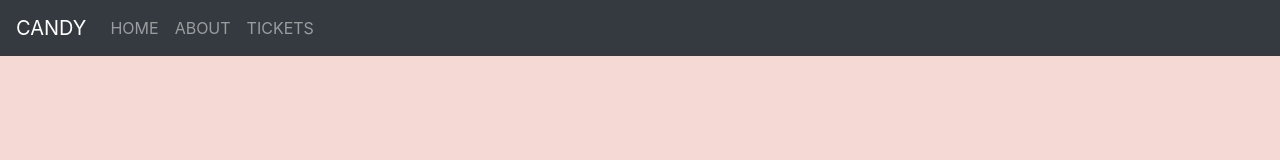
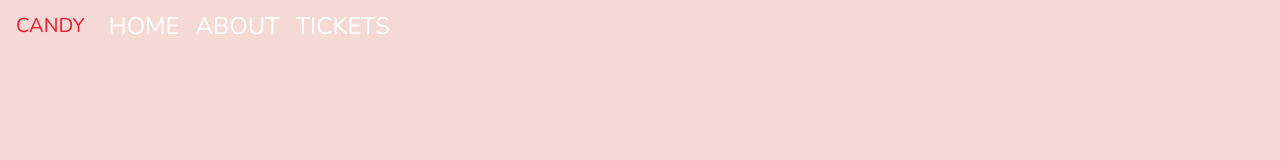
Before and after one commit to ciricstefan/learning-bootstrap-museum-of-candy, a plain HTML site: page index.html in a window 1280 px wide. Drawn offline with nearby package versions, Linux system fonts and the light colour scheme.

Commit message:
Styling navigation
Styled navigation brand and links
Fixed nav to the top of the page

```diff
--- a/index.html
+++ b/index.html
@@ -18,7 +18,7 @@
   </head>
   <body>
 
-    <nav id="mainNavbar" class="navbar navbar-dark bg-dark navbar-expand-md">
+    <nav id="mainNavbar" class="navbar navbar-dark navbar-expand-md py-0 fixed-top">
         <a href="#" class="navbar-brand">CANDY</a>
         <button class="navbar-toggler" data-toggle="collapse" data-target="#navLinks" aria-label="Toggle navigation">
             <span class="navbar-toggler-icon"></span>
--- a/styles.css
+++ b/styles.css
@@ -1,4 +1,22 @@
 /* Custom CSS */
 body {
     background: #f5d9d5;
+    font-family: "Nunito", sans-serif;
 }
+
+#mainNavbar {
+    font-size: 1.5rem;
+    font-weight: 100;
+}
+
+#mainNavbar .nav-link {
+    color: white;
+}
+
+#mainNavbar .nav-link:hover {
+    color: #ea1c2c;
+}
+
+#mainNavbar .navbar-brand {
+    color: #ea1c2c;
+}
```
